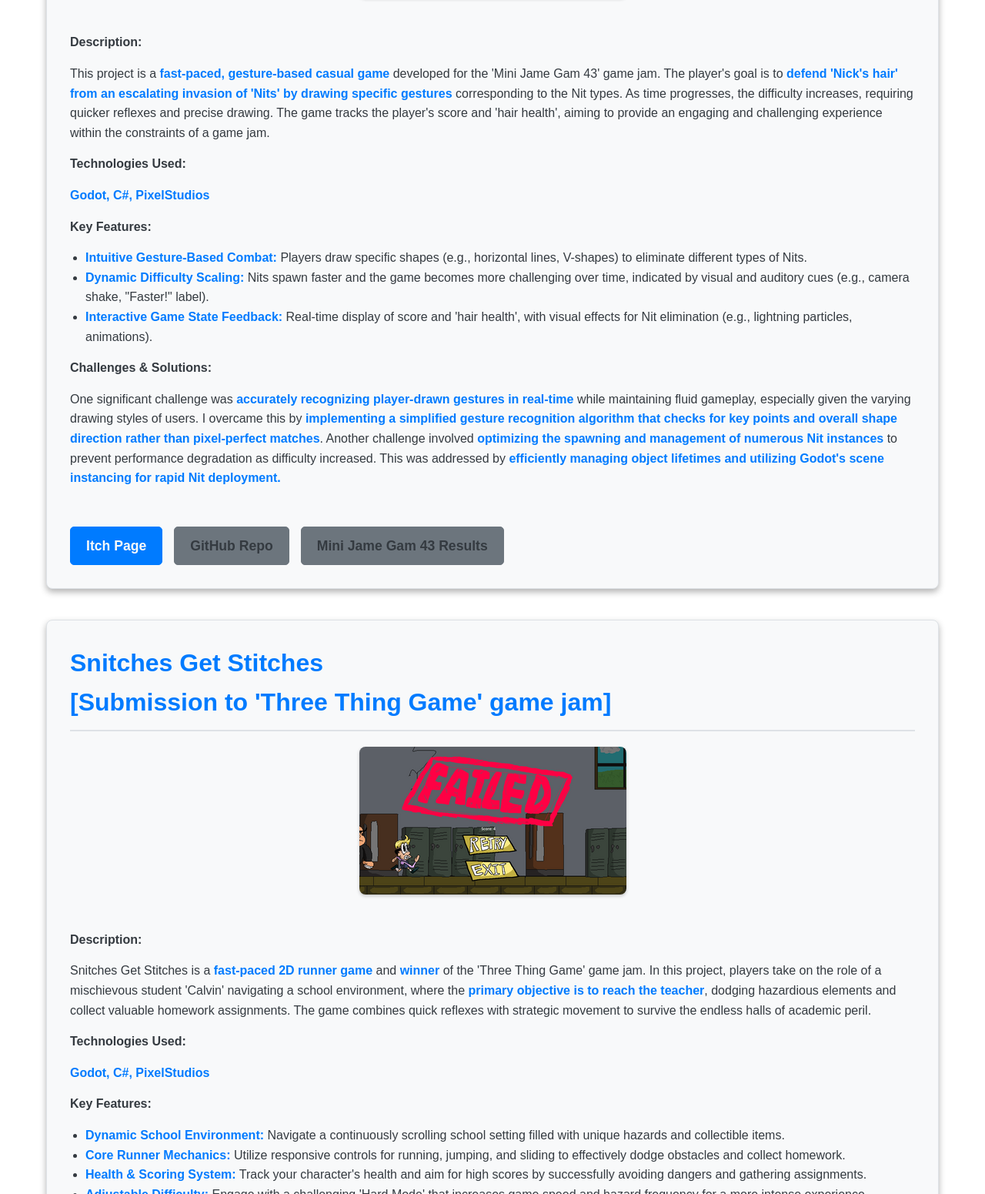
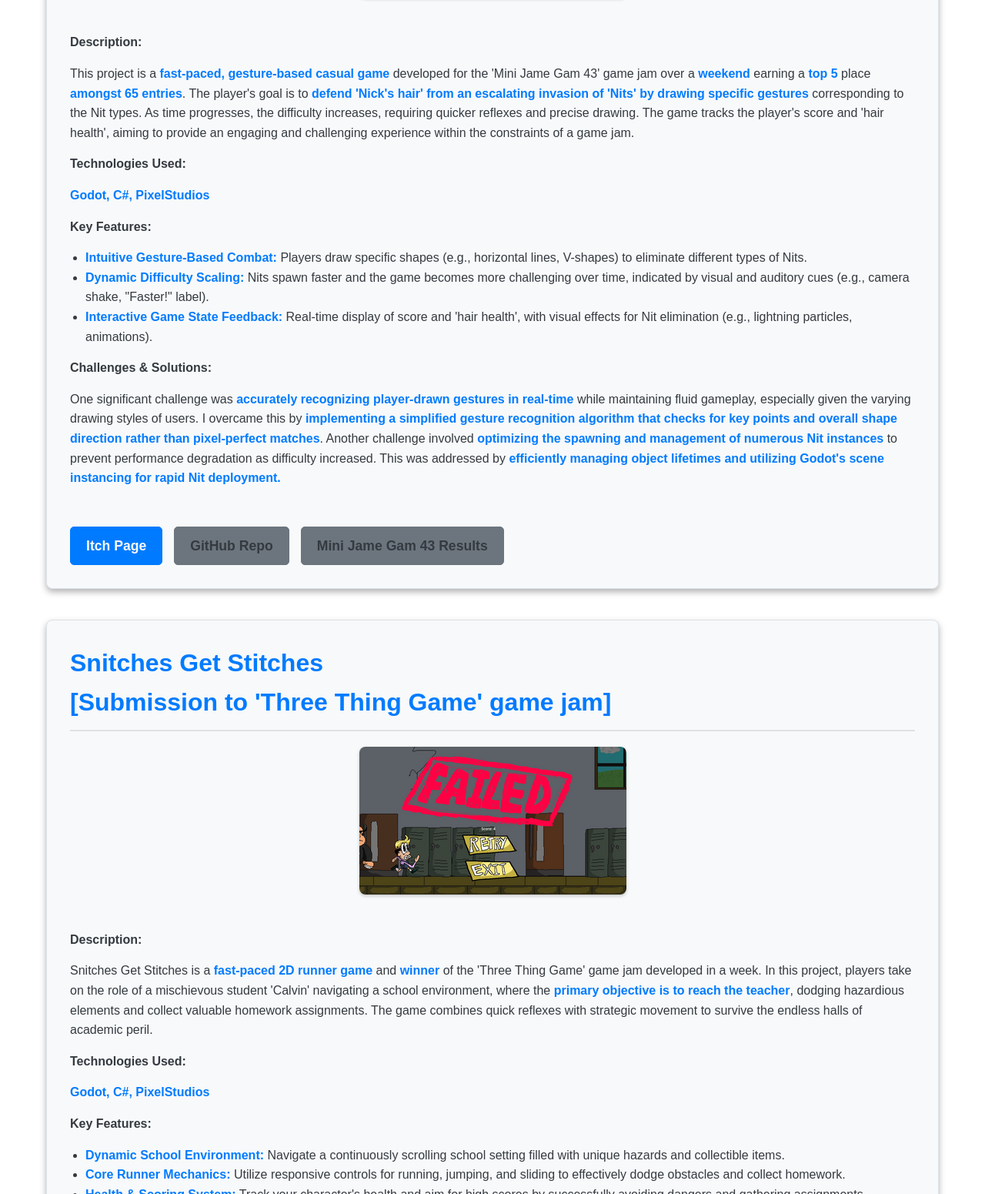
Before and after one commit to Ashhuby/AshhubySite, a plain HTML site: page projects.html in a window 1280 px wide. Shown: the part 2362-3913 px from the top of the page at 77% size. Drawn offline with Linux system fonts and the light colour scheme.

Commit message:
Semantic changes

```diff
--- a/projects.html
+++ b/projects.html
@@ -73,7 +73,7 @@
                     <img src="Images\NitsScreenShot.png" alt="Nits Gameplay"><br>
 
                     <h4>Description:</h4>
-                    <p>This project is a <strong>fast-paced, gesture-based casual game</strong> developed for the 'Mini Jame Gam 43' game jam. The player's goal is to <strong>defend 'Nick's hair' from an escalating invasion of 'Nits' by drawing specific gestures</strong> corresponding to the Nit types. As time progresses, the difficulty increases, requiring quicker reflexes and precise drawing. The game tracks the player's score and 'hair health', aiming to provide an engaging and challenging experience within the constraints of a game jam.</p>
+                    <p>This project is a <strong>fast-paced, gesture-based casual game</strong> developed for the 'Mini Jame Gam 43' game jam over a <strong>weekend</strong> earning a <strong>top 5 </strong> place <strong>amongst 65 entries</strong>. The player's goal is to <strong>defend 'Nick's hair' from an escalating invasion of 'Nits' by drawing specific gestures</strong> corresponding to the Nit types. As time progresses, the difficulty increases, requiring quicker reflexes and precise drawing. The game tracks the player's score and 'hair health', aiming to provide an engaging and challenging experience within the constraints of a game jam.</p>
                     <h4>Technologies Used:</h4>
                     <p><strong>Godot, C#, PixelStudios</strong></p>
                     <h4>Key Features:</h4>
@@ -97,7 +97,7 @@
                     <img src="Images\SnitchesScreenShot.png" alt="Snitches Get Stitches Gameplay"><br>
 
                     <h4>Description:</h4>
-                    <p>Snitches Get Stitches is a <strong>fast-paced 2D runner game</strong> and <strong>winner</strong> of the 'Three Thing Game' game jam. In this project, players take on the role of a mischievous student 'Calvin' navigating a school environment, where the <strong>primary objective is to reach the teacher</strong>, dodging hazardious elements and collect valuable homework assignments. The game combines quick reflexes with strategic movement to survive the endless halls of academic peril.</p>
+                    <p>Snitches Get Stitches is a <strong>fast-paced 2D runner game</strong> and <strong>winner</strong> of the 'Three Thing Game' game jam developed in a week. In this project, players take on the role of a mischievous student 'Calvin' navigating a school environment, where the <strong>primary objective is to reach the teacher</strong>, dodging hazardious elements and collect valuable homework assignments. The game combines quick reflexes with strategic movement to survive the endless halls of academic peril.</p>
 
                     <h4>Technologies Used:</h4>
                     <p><strong>Godot, C#, PixelStudios</strong></p>
```
Also changed, not shown: about.html (+2 -0 lines), contact.html (+1 -1 lines).
